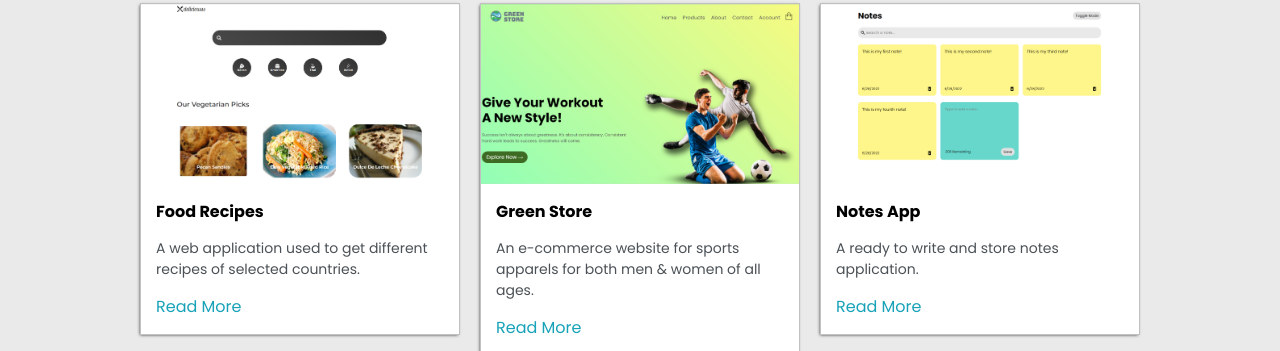
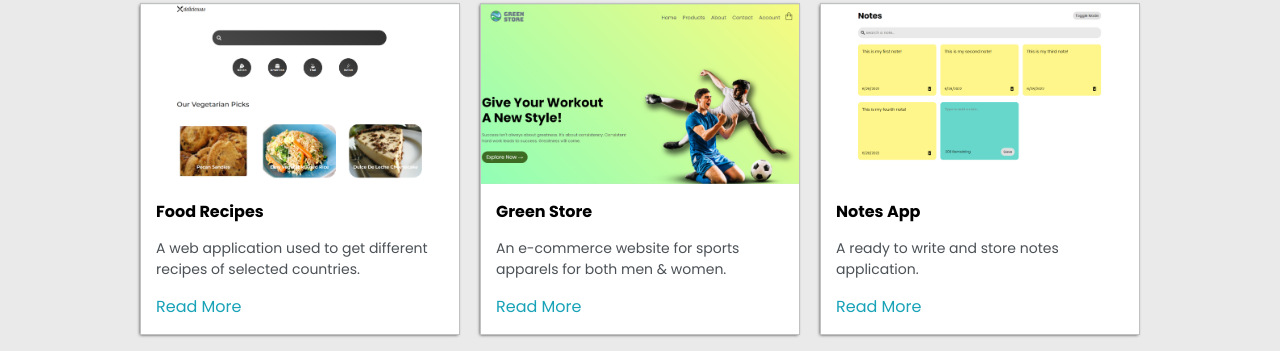
Before and after one commit to GattemBharath/Portfolio-Website, a plain HTML site: page index.html in a window 1280 px wide. Shown: the part 1386-1737 px from the top of the page. Drawn offline with Linux system fonts and the light colour scheme.

Commit message:
Update index.html

```diff
--- a/index.html
+++ b/index.html
@@ -160,7 +160,7 @@
                 <h6 class="post-title">Green Store</h6>
                 <p class="post-intro">
                   An e-commerce website for sports apparels for both men &
-                  women of all ages.
+                  women.
                 </p>
                 <a
                   target="_blank"
```
